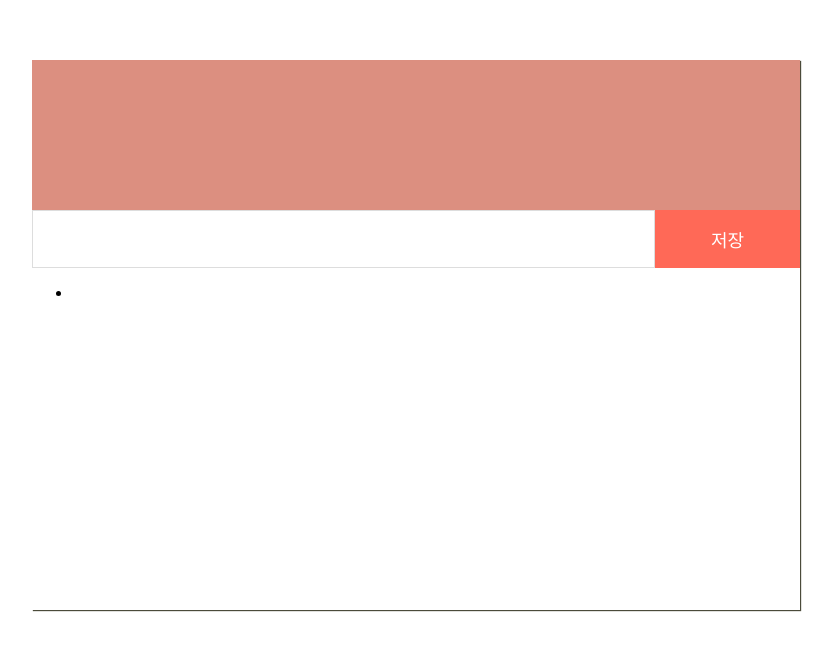
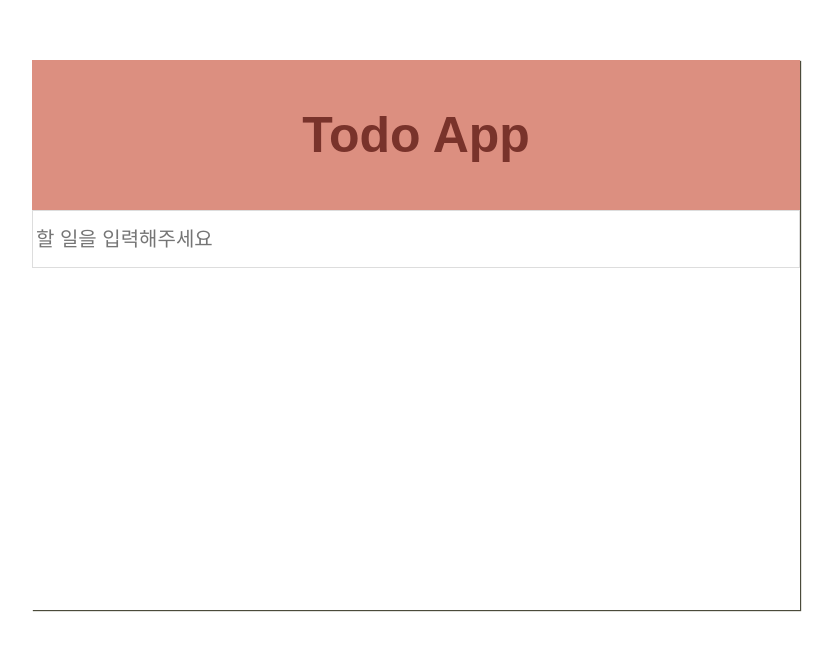
Before and after one commit to wonder789/react-todo-app, a React (Create React App) app: page / in a window 1280 px wide. Shown: the part 140-790 px from the top of the page, without its empty margins (224-1057 px from the left). Built offline with nearby package versions, Linux system fonts and the light colour scheme.

Commit message:
Toso Save Feature add

```diff
--- a/src/App.css
+++ b/src/App.css
@@ -47,3 +47,21 @@
   box-sizing: border-box;
   min-height: 400px;
 }
+
+.TodoList {
+  margin: 0;
+  padding: 0;
+  list-style : none;
+
+}
+
+.TodoItem {
+  padding : 13px;
+  font-size : 24px;
+  border-bottom : 1px solid #ddd;
+}
+
+.TodoItem input[type=checkbox]{
+  vertical-align:middle;
+  margin-right:10px;
+}
--- a/src/App.js
+++ b/src/App.js
@@ -1,4 +1,6 @@
 import React, { Component } from 'react';
+import { TodoHeader, TodoForm } from './components';
+import { TodoList } from './containers';
 import logo from './logo.svg';
 import './App.css';
 
@@ -6,29 +8,53 @@ class App extends Component {
 
 	constructor(props){
 		super(props);
+
+		let todoList = [];
+
+		if ( localStorage.getItem('todoList') ){
+			todoList = JSON.parse(localStorage.getItem('todoList'));
+		}
+		this.state = {
+			todoList,
+			todoKind : 'all',
+			todoInput : ''
+		};
+
+	}
+
+	todoInputChange = ( event ) => {
 		this.setState({
-			todoList : []
+			todoInput : event.target.value
 		});
+	}
+
+	todoSave = ( event ) => {
+		this.setState({
+			todoList : this.state.todoList.concat({
+				content : this.state.todoInput,
+				id : new Date().toString()
+			}),
+			todoInput : ''
+		});
+
+		localStorage.setItem('todoList', JSON.stringify(this.state.todoList));
 	}
 
 
 	render() {
 		return (
 			<div className="TodoApp">
-				<div className="TodoHeader">
-					<h1>{this.props.appTitle}</h1>
-				</div>
+				<TodoHeader title={ this.props.title }/>
 				<div className="TodoBody">
-					<div className="TodoForm">
-						<input type='text' />
-						<button>저장</button>
-					</div>
-					<div className="TodoList">
-						<ul>
-							<li className="TodoItem">
-
-							</li>
-						</ul>
+					<TodoForm
+						todoInput={this.state.todoInput}
+						todoInputChange={this.todoInputChange}
+						todoSave={this.todoSave}
+					/>
+					<div>
+						<TodoList
+							todoList={this.state.todoList}
+						/>
 					</div>
 				</div>
 			</div>
--- /dev/null
+++ b/src/components/TodoForm.js
@@ -0,0 +1,20 @@
+import React from 'react';
+
+const todoForm = ( props ) =>{
+
+    return (
+        <div className="TodoForm">
+            <input
+                type='text'
+                placeholder='할 일을 입력해주세요'
+                value={props.todoInput}
+                onChange={props.todoInputChange}
+                onKeyPress={ (event) => {
+                    if( event.key === 'Enter' ) props.todoSave()
+                }}
+            />
+        </div>
+    )
+}
+
+export default todoForm;
--- a/src/components/TodoHeader.js
+++ b/src/components/TodoHeader.js
@@ -3,7 +3,9 @@ import React from 'react';
 const todoHeader = ( props ) => {
     return (
         <div className="TodoHeader">
-            <h1>{this.props.appTitle}</h1>
+            <h1>{props.title}</h1>
         </div>
     )
 }
+
+export default todoHeader;
--- a/src/components/TodoItem.js
+++ b/src/components/TodoItem.js
@@ -0,0 +1,18 @@
+import React from 'react';
+
+const todoItem = ( props ) => {
+    return (
+        <li className="TodoItem">
+            <div className="TodoContent">
+                <input
+                     type="checkbox"
+                     checked={props.complete}
+                />
+                <span>{ props.content }</span>
+                <button className="TodoItemDelete">Delete</button>
+            </div>
+        </li>
+    )
+}
+
+export default todoItem;
--- /dev/null
+++ b/src/components/index.js
@@ -0,0 +1,5 @@
+import TodoHeader from './TodoHeader';
+import TodoItem from './TodoItem';
+import TodoForm from './TodoForm';
+
+export { TodoHeader, TodoForm, TodoItem };
--- a/src/containers/TodoList.js
+++ b/src/containers/TodoList.js
@@ -1,9 +1,17 @@
 import React, { Component } from 'react';
+import { TodoItem } from '../components';
 
-class TodoList extends Component {
+const todoList = ( props ) => {
 
-    render() {
+    return (
+            <ul className="TodoList">
+                {
+                    props.todoList.map( (todo, index) => {
+                        return <TodoItem content={todo.content} key={todo.id} />
+                    })
+                }
+            </ul>
+    );
+}
 
-    }
-
-}
+export default todoList;
--- /dev/null
+++ b/src/containers/index.js
@@ -0,0 +1,3 @@
+import TodoList from './TodoList';
+
+export { TodoList };
--- a/src/index.js
+++ b/src/index.js
@@ -4,5 +4,5 @@ import './index.css';
 import App from './App';
 import registerServiceWorker from './registerServiceWorker';
 
-ReactDOM.render(<App />, document.getElementById('root'));
+ReactDOM.render(<App title="Todo App"/>, document.getElementById('root'));
 registerServiceWorker();
```
